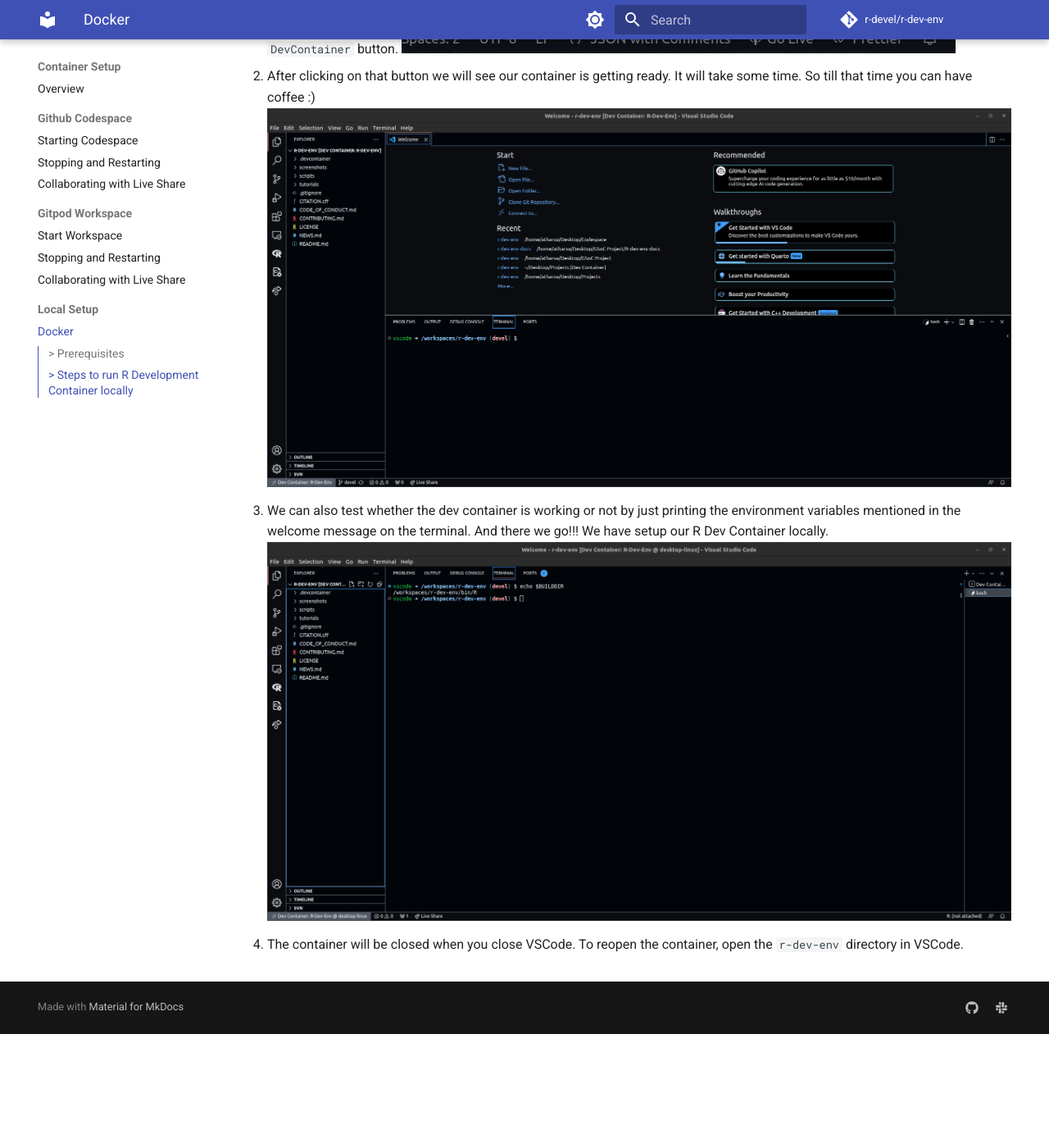
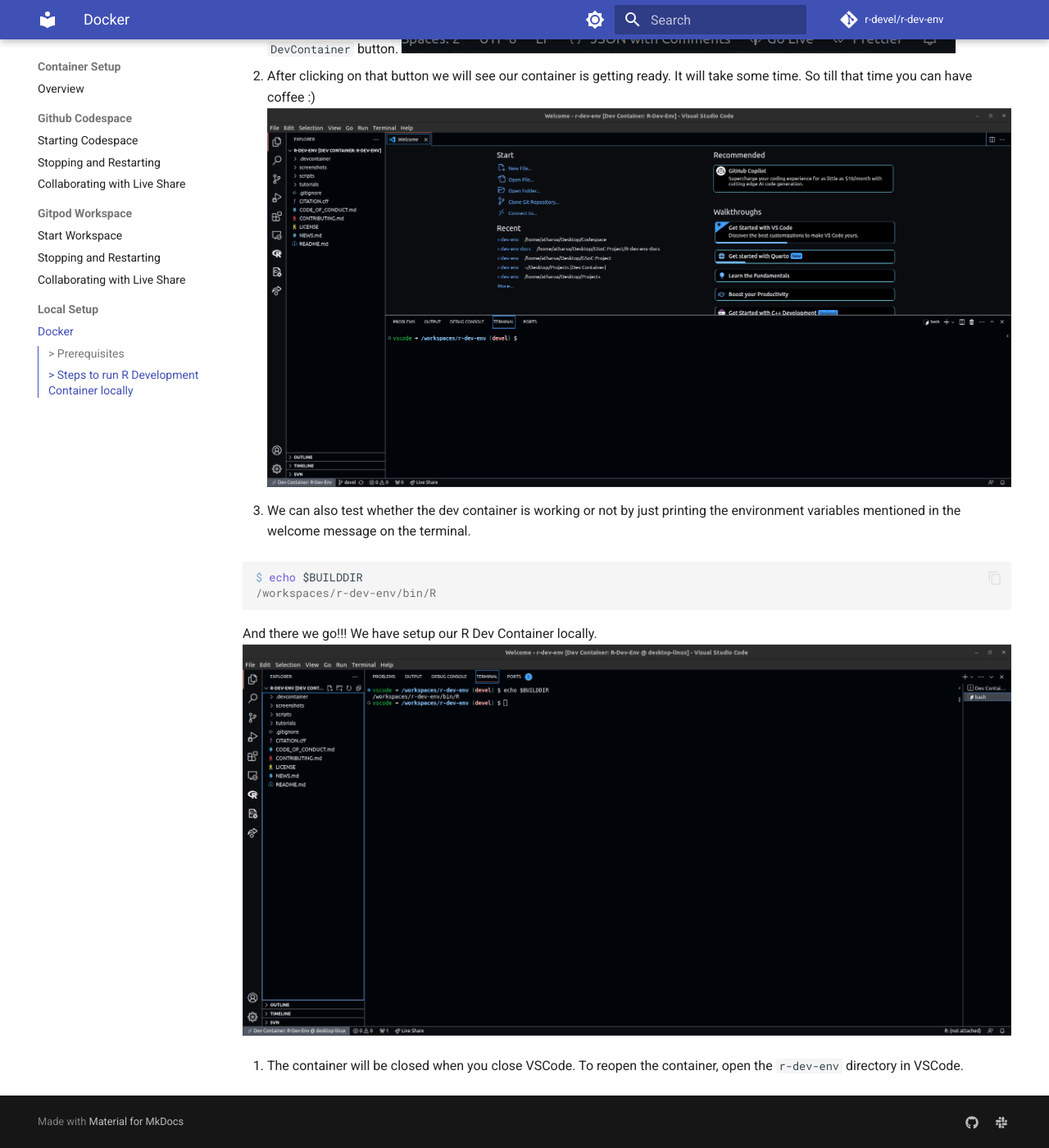
Before and after one commit to r-devel/r-dev-env, an MkDocs documentation site: the page built from docs/container_setup/local_setup/localsetup.md, in a window 1280 px wide and 1400 px high, scrolled down 1297 px. Shown: the whole window at 82% size. Built offline with MkDocs 1.6.1 and Material for MkDocs 9.7.7, drawn with Linux system fonts in a browser that asks for light colours; comment, search, counter and statistics services are not loaded; before the commit the page ends 2558 px from its top, so only the background shows below that.

Commit message:
Made some formatting changes and replaced the screengrab for running_r

````diff
--- a/docs/container_setup/local_setup/localsetup.md
+++ b/docs/container_setup/local_setup/localsetup.md
@@ -55,9 +55,16 @@ localsetup](../../assets/rdev13.png)
 7. After clicking on that button we will see our container is getting ready. It
 will take some time. So till that time you can have coffee :) ![start
 localsetup](../../assets/rdev24.png)
+
 8. We can also test whether the dev container is working or not by just printing
-the environment variables mentioned in the welcome message on the terminal. And
-there we go!!! We have setup our R Dev Container locally.  ![start
+the environment variables mentioned in the welcome message on the terminal.
+
+```console
+$ echo $BUILDDIR
+/workspaces/r-dev-env/bin/R
+```
+
+And there we go!!! We have setup our R Dev Container locally.  ![start
 localsetup](../../assets/rdev25.png)
 
 9. The container will be closed when you close VSCode. To reopen the container,
--- /dev/null
+++ b/docs/css/custom.css
@@ -0,0 +1,37 @@
+/* customise CSS for bash code chunks and bash sessions ("console") */
+
+/* .gp = Generic Prompt (e.g., shell prompt like $ or >) */
+/* default: var(--md-code-hl-generic-color); */
+/* prompts treated as normal code in bash code chunks */
+.language-console.highlight code span.gp{
+  color: #7aa2cd;
+}
+
+/* .go = Generic output: output from a command */
+/* default: var(--md-code-hl-generic-color); */
+.language-console.highlight code span.go,
+.language-bash.highlight code span.go {
+  color: var(--md-code-hl-generic-color);
+}
+
+/* .nb = Built-in name like print, echo */
+/* default: var(--md-code-hl-constant-color); */
+.language-console.highlight code span.nb,
+.language-bash.highlight code span.nb {
+  color: var(--md-code-hl-constant-color);
+}
+
+/* .nv = Named variables like $BUILDDIR */
+/* default: var(--md-code-hl-variable-color); */
+/* use same as normal text: var(--md-code-fg-color); */
+.language-console.highlight code span.nv,
+.language-bash.highlight code span.nv {
+  color: var(--md-code-fg-color);
+}
+
+/* .c1 = Built-in name like print, echo */
+/* default: var(--md-code-hl-comment-color); */
+.language-console.highlight code span.c1,
+.language-bash.highlight code span.c1 {
+  color: var(--md-code-hl-comment-color);
+}
--- a/mkdocs.yml
+++ b/mkdocs.yml
@@ -58,6 +58,9 @@ theme:
       primary: indigo
       accent: blue
 
+extra_css:
+  - css/custom.css
+
 plugins:
   - social
   - search
@@ -71,6 +74,8 @@ extra:
 
 markdown_extensions:
   - pymdownx.highlight:
+      use_pygments: true
+      pygments_lang_class: true
       anchor_linenums: true
   - pymdownx.inlinehilite
   - pymdownx.snippets
````
Also changed, not shown: docs/assets/rdev5.png.
